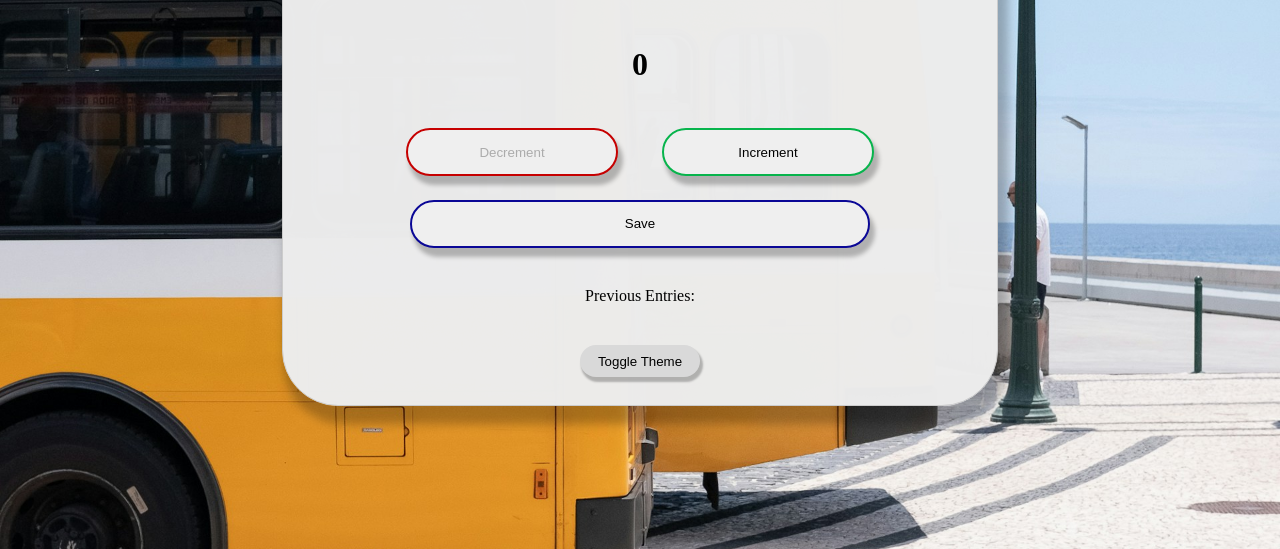
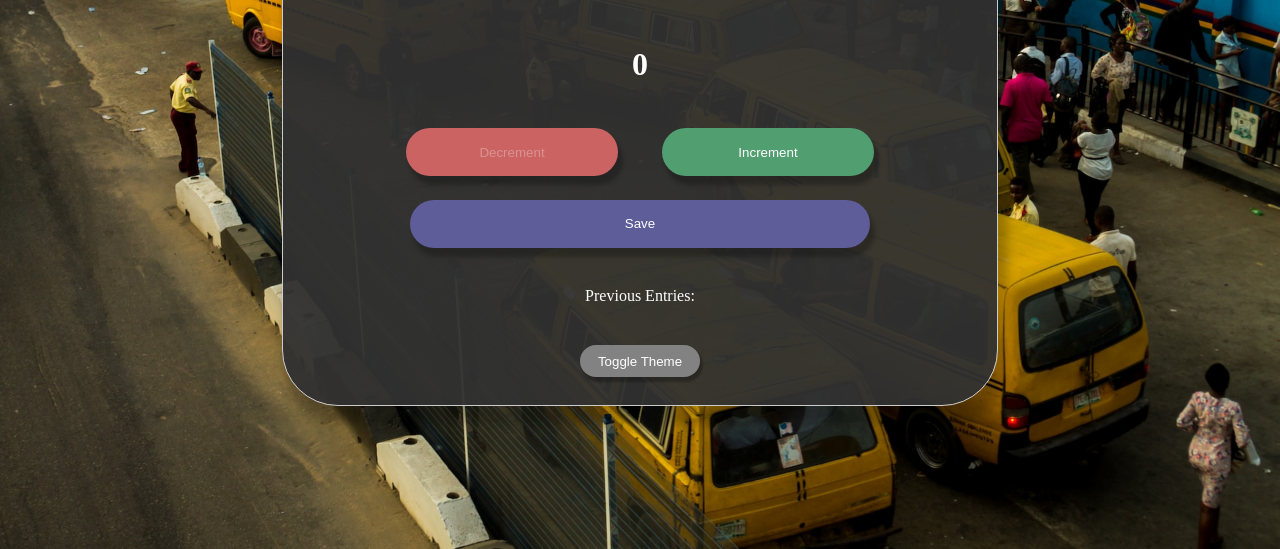
Before and after one commit to m6code/passender-counter-web2acx, a plain HTML site: page index.html in a window 1280 px wide. Shown: the part 251-800 px from the top of the page. Drawn offline with Linux system fonts and the dark colour scheme.

Commit message:
Style desktop dark theme layout

```diff
--- a/style.css
+++ b/style.css
@@ -1,3 +1,7 @@
+:root {
+    color-scheme: dark light;
+}
+
 body {
     background-image: url("/images/bg_light_medium.jpg");
     display: grid;
@@ -7,6 +11,7 @@ body {
     background-size: cover;
     background-position: center;
     background-repeat: no-repeat;
+    transition: background-color 0.3s, color 0.3s;
 }
 
 .container {
@@ -82,3 +87,37 @@ body {
     background: #000000;
     color: #ffffff;
 }
+
+
+
+/* DARK THEME */
+@media (prefers-color-scheme: dark) {
+    body {
+        background-image: url("/images/bg_medium.jpg");
+    }
+
+    .container {
+        background: rgba(49, 49, 49, 0.95);
+    }
+
+
+
+    #btn-dec {
+        background: #CC6363;
+        border: none;
+    }
+
+    #btn-inc {
+        background: #519E70;
+        border: none;
+    }
+
+    #btn-sav {
+        background: #5E5D9A;
+        border: none;
+    }
+
+    #toggle-theme {
+        background: #828282;
+    }
+}
```
